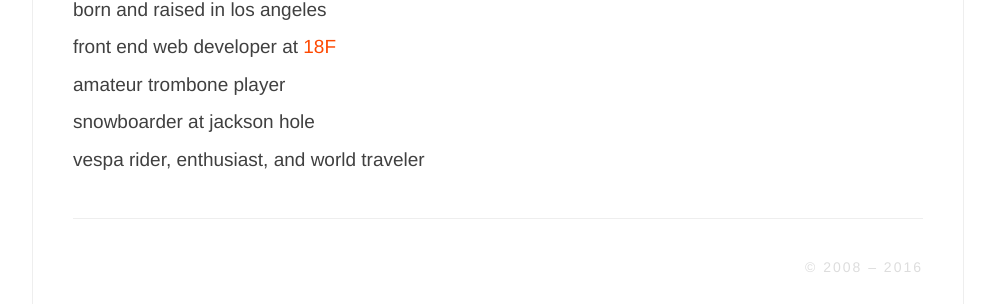
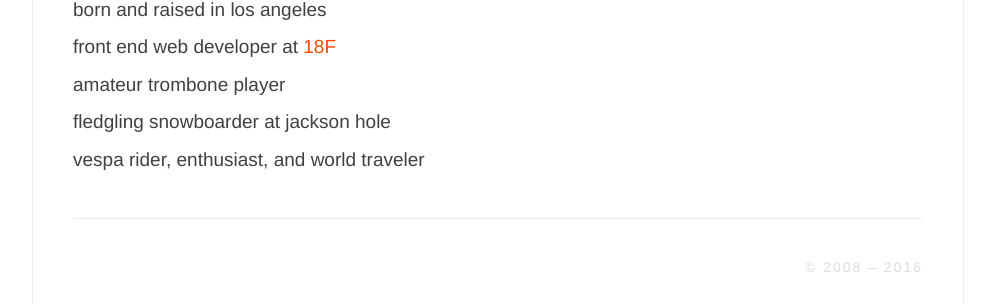
Before and after one commit to xtine/xtine.net, a Flask app: page / in a window 1280 px wide. Shown: the part 230-534 px from the top of the page, without its empty margins (142-1137 px from the left). Run offline with Flask 2, Linux system fonts and the light colour scheme.

Commit message:
not that good yet

```diff
--- a/templates/index.html
+++ b/templates/index.html
@@ -8,7 +8,7 @@
         <li>born and raised in los angeles</li>
         <li>front end web developer at <a href="http://18f.gsa.gov">18F</a></li>
         <li>amateur trombone player</li>
-        <li>snowboarder at jackson hole</li>
+        <li>fledgling snowboarder at jackson hole</li>
         <li>vespa rider, enthusiast, and world traveler</li>
     </ul>
 
```
